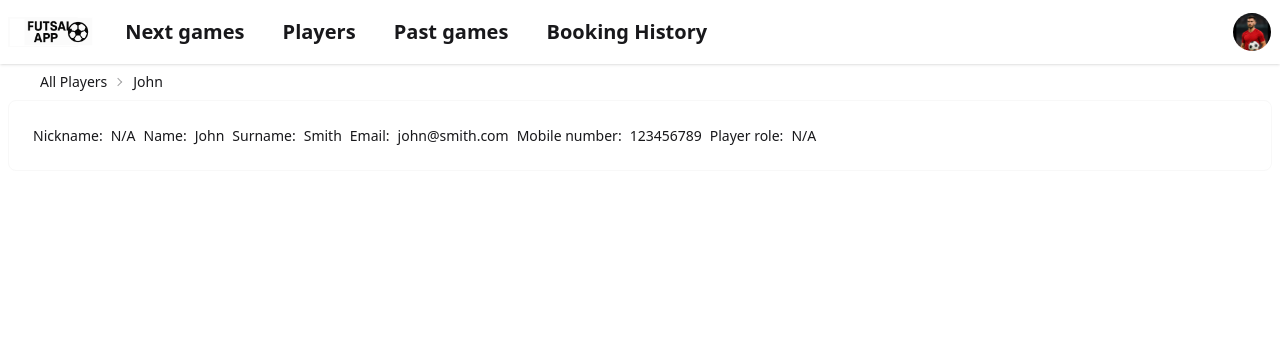
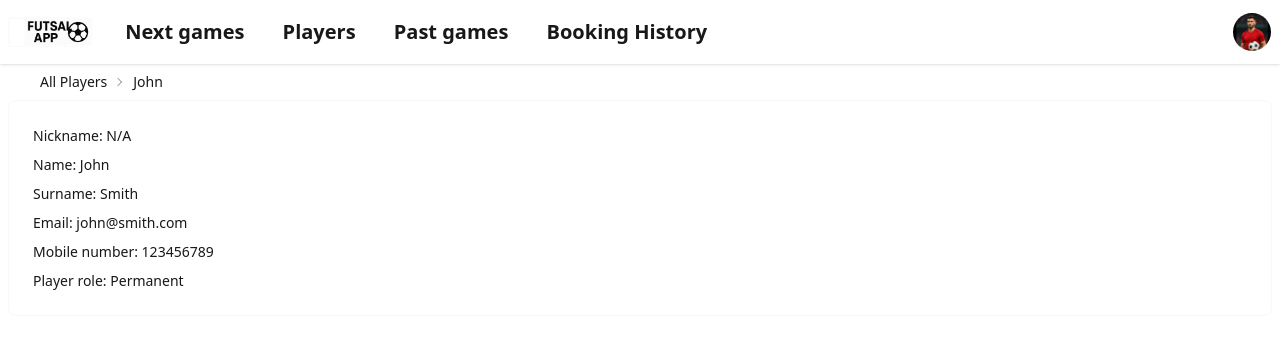
Before and after one commit to PawBeer/futsal_app, a Django app: page /games/players/1/ in a window 1280 px wide. Shown: the top 364 px of the page. Run offline with Django 5.2, Linux system fonts and the light colour scheme; data comes from the database, SQL or seed files in the repository; both versions use the stored data as it was after the commit.

Commit message:
Player role added

```diff
--- a/games/models.py
+++ b/games/models.py
@@ -44,6 +44,7 @@ phone_validator = RegexValidator(
 
 
 class Player(models.Model):
+    ROLE_CHOICES = [('Active','Active'),('Inactive','Inactive'),('Permanent','Permanent')]
     name = models.CharField(max_length=255, validators=[MinLengthValidator(3)])
     surname = models.CharField(max_length=255, validators=[MinLengthValidator(3)])
     email = models.EmailField(max_length=255, validators=[MinLengthValidator(3)])
@@ -52,6 +53,7 @@ class Player(models.Model):
         validators=[RegexValidator(regex=r'^\d{9}$', message="Mobile number must contain exactly 9 digits")]
     )
     nickname = models.CharField(max_length=255, default='N/A', validators=[MinLengthValidator(3)])
+    role = models.CharField(max_length=10, choices=ROLE_CHOICES, default='Active')
 
     def __str__(self):
         return self.nickname if self.nickname != "N/A" else f"{self.name} {self.surname}"
--- a/games/templates/games/all_players.html
+++ b/games/templates/games/all_players.html
@@ -35,7 +35,7 @@
                 <td>{{ player.nickname }}</td>
                 <td>{{ player.name }}</td>
                 <td>{{ player.surname }}</td>
-                <td>{{ player.mobile_number }}</td>
+                <td>{{ player.role }}</td>
                 <td><a href="{% url 'player_details_url' player_id=player.id %}" class="btn btn-outline">Details</a></td>
             </tr>
         {% endfor %}
--- a/games/templates/games/player_details.html
+++ b/games/templates/games/player_details.html
@@ -8,14 +8,12 @@
 {% block content %}
     <div class="card card-border bg-base-100 w-full">
         <div class="card-body">
-            <div class="flex gap-2 items-center">
-                Nickname: <div class="bold">{{ player.nickname }}</div>
-                Name: <div class="bold">{{ player.name }}</div>
-                Surname: <div class="bold">{{ player.surname }}</div>
-                Email: <div class="bold">{{ player.email }}</div>
-                Mobile number: <div class="bold">{{ player.mobile_number }}</div>
-                Player role: <div class="bold">{{ player.nickname }}</div>
-            </div>
+                <p class="bold">Nickname: {{ player.nickname }}</p>
+                <p class="bold">Name: {{ player.name }}</p>
+                <p class="bold">Surname: {{ player.surname }}</p>
+                <p class="bold">Email: {{ player.email }}</p>
+                <p class="bold">Mobile number: {{ player.mobile_number }}</p>
+                <p class="bold">Player role: {{ player.role }}</p>
             </div>
         </div>
 {% endblock %}
--- a/static/dist/styles.css
+++ b/static/dist/styles.css
@@ -8,7 +8,6 @@
     --font-mono: ui-monospace, SFMono-Regular, Menlo, Monaco, Consolas, "Liberation Mono",
       "Courier New", monospace;
     --color-green-200: oklch(92.5% 0.084 155.995);
-    --color-green-300: oklch(87.1% 0.15 154.449);
     --color-green-600: oklch(62.7% 0.194 149.214);
     --color-blue-600: oklch(54.6% 0.245 262.881);
     --color-zinc-500: oklch(55.2% 0.016 285.938);
@@ -993,26 +992,11 @@
     width: var(--size);
     height: var(--size);
   }
-  .w-2 {
-    width: calc(var(--spacing) * 2);
-  }
-  .w-10 {
-    width: calc(var(--spacing) * 10);
-  }
   .w-15 {
     width: calc(var(--spacing) * 15);
   }
-  .w-20 {
-    width: calc(var(--spacing) * 20);
-  }
   .w-24 {
     width: calc(var(--spacing) * 24);
-  }
-  .w-25 {
-    width: calc(var(--spacing) * 25);
-  }
-  .w-30 {
-    width: calc(var(--spacing) * 30);
   }
   .w-52 {
     width: calc(var(--spacing) * 52);
@@ -1066,9 +1050,6 @@
       padding-block: calc(0.25rem * 2);
     }
   }
-  .rounded {
-    border-radius: 0.25rem;
-  }
   .rounded-box {
     border-radius: var(--radius-box);
   }
@@ -1081,17 +1062,8 @@
   .bg-base-100 {
     background-color: var(--color-base-100);
   }
-  .bg-blue-600 {
-    background-color: var(--color-blue-600);
-  }
-  .bg-green-600 {
-    background-color: var(--color-green-600);
-  }
   .p-2 {
     padding: calc(var(--spacing) * 2);
-  }
-  .px-1 {
-    padding-inline: calc(var(--spacing) * 1);
   }
   .px-2 {
     padding-inline: calc(var(--spacing) * 2);
```
Also changed, not shown: db.sqlite3, games/migrations/0006_player_role.py (added).
